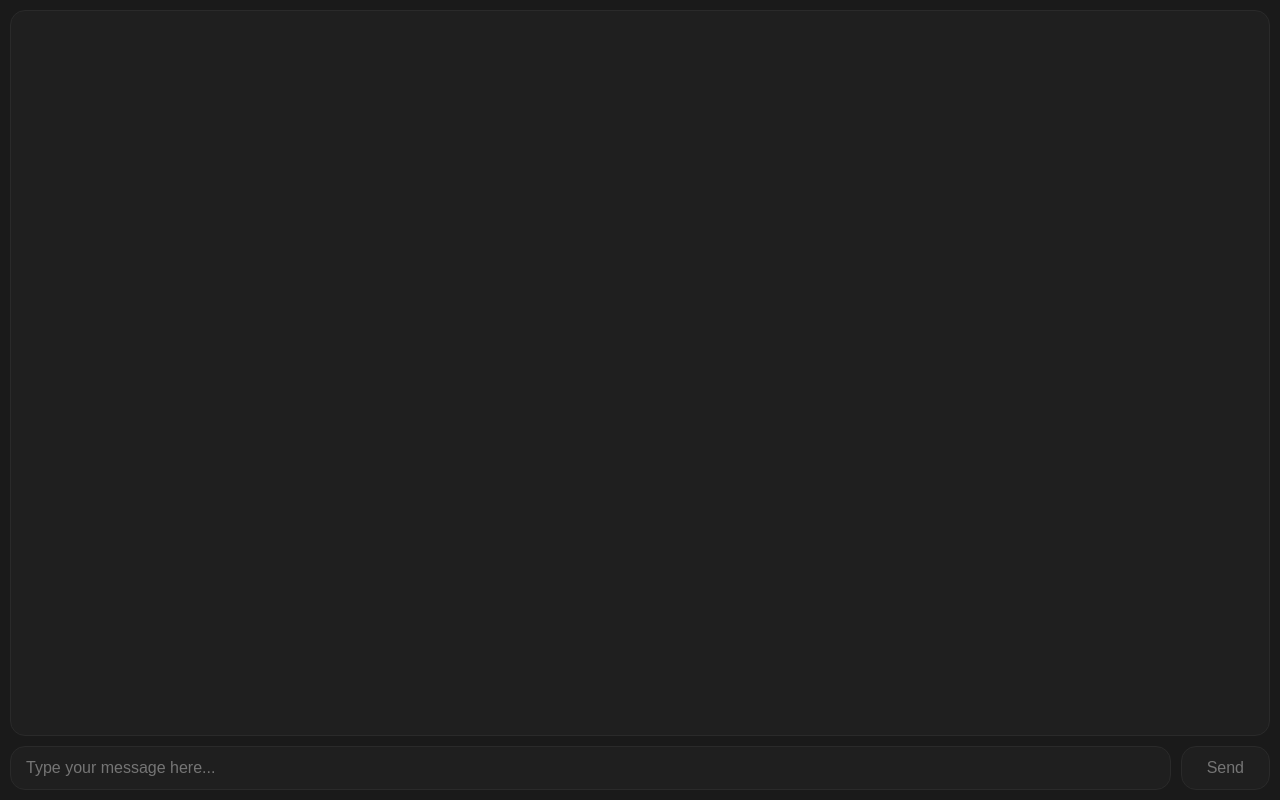
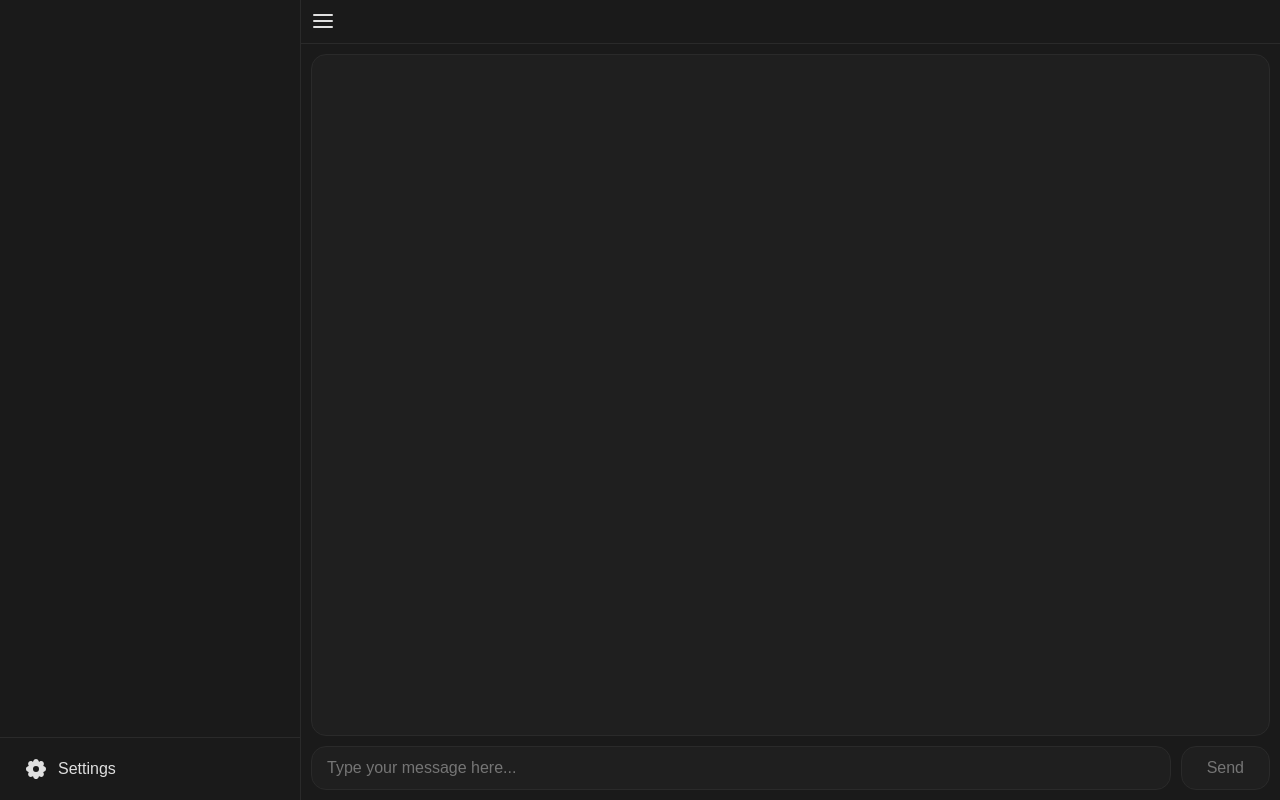
Before and after one commit to Piorum/ScLau, a React (Create React App) app in the folder chatfrontend/: page / in a window 1280 px wide. Built offline with nearby package versions, Linux system fonts and the light colour scheme.

Commit message:
Added Top/Side Bar

```diff
--- a/chatfrontend/src/App.css
+++ b/chatfrontend/src/App.css
@@ -23,10 +23,24 @@ body {
 /* Main App container using flexbox for layout */
 .App {
   display: flex;
-  flex-direction: column;
   height: 100dvh;
   background-color: var(--color-app-bg);
   color: var(--color-text-main);
+  overflow: hidden;
+}
+
+.main-content-wrapper {
+  display: flex;
+  flex-direction: column;
+  flex-grow: 1;
+  min-height: 0;
+  min-width: 0;
+}
+
+.chat-area-wrapper {
+  display: flex;
+  flex-direction: column;
+  flex-grow: 1;
 }
 
 
--- a/chatfrontend/src/App.tsx
+++ b/chatfrontend/src/App.tsx
@@ -4,10 +4,21 @@ import './ChatMessage.css';
 import './ChatHistory.css';
 import ChatHistory from './ChatHistory';
 import { Message } from './ChatMessage';
+import TopBar from './components/TopBar';
+import SideMenu from './components/SideMenu';
 
 function App() {
   const [messages, setMessages] = useState<Message[]>([]);
   const [inputValue, setInputValue] = useState('');
+  const [isMenuOpen, setIsMenuOpen] = useState(false);
+
+  const toggleMenu = () => {
+    setIsMenuOpen(!isMenuOpen);
+  };
+
+  const closeMenu = () => {
+    setIsMenuOpen(false);
+  };
 
   const fetchData = async () => {
     if (!inputValue.trim()) return;
@@ -113,6 +124,10 @@ function App() {
 
   return (
     <div className="App">
+      <SideMenu isOpen={isMenuOpen} onClose={closeMenu} />
+      <div className="main-content-wrapper">
+        <TopBar onMenuToggle={toggleMenu} />
+        <div className="chat-area-wrapper">
             <ChatHistory messages={messages} />
             <div className="input-area">
               <input
@@ -125,6 +140,8 @@ function App() {
               <button onClick={fetchData} disabled={!inputValue.trim()}>Send</button>
             </div>
         </div>
+      </div>
+    </div>
   );
 }
 
--- /dev/null
+++ b/chatfrontend/src/components/SideMenu.css
@@ -0,0 +1,102 @@
+.side-menu {
+  position: fixed;
+  top: 0;
+  left: 0;
+  width: 300px;
+  height: 100%;
+  background-color: var(--color-app-bg);
+  border-right: 1px solid var(--color-border);
+  transform: translateX(-100%);
+  transition: transform 0.3s ease-in-out;
+  z-index: 1001;
+  display: flex;
+  flex-direction: column;
+  overflow: hidden;
+}
+
+.side-menu.open {
+  transform: translateX(0);
+}
+
+.side-menu-overlay {
+  position: fixed;
+  top: 0;
+  left: 0;
+  width: 100%;
+  height: 100%;
+  background-color: rgba(0, 0, 0, 0.5);
+  opacity: 0;
+  transition: opacity 0.3s ease-in-out;
+  z-index: 1000;
+  pointer-events: none;
+}
+
+.side-menu-overlay.open {
+  opacity: 1;
+  pointer-events: auto;
+}
+
+.side-menu-header,
+.side-menu-content,
+.side-menu-footer {
+    min-width: 300px;
+}
+
+.side-menu-header {
+  border-bottom: 1px solid var(--color-border);
+  height: 25px;
+  padding: 9px;
+}
+
+.side-menu-header h2 {
+  margin: 0;
+  font-size: 1.2rem;
+}
+
+.side-menu-content {
+  flex-grow: 1;
+}
+
+.side-menu-footer {
+  padding: 3%;
+  border-top: 1px solid var(--color-border);
+}
+
+.settings-button {
+  background: transparent;
+  border: none;
+  color: var(--color-text-main);
+  display: flex;
+  align-items: center;
+  padding: 10px 15px;
+  width: 94%;
+  border-radius: 5px;
+  cursor: pointer;
+}
+
+.settings-button:hover {
+  background-color: var(--color-component-bg);
+}
+
+.settings-text {
+  margin-left: 10px;
+  font-size: 1rem;
+}
+
+/* Responsive behavior */
+@media (min-width: 768px) {
+  .side-menu {
+    transform: translateX(0);
+    position: relative;
+    width: 0;
+    transition: width 0.3s ease-in-out;
+  }
+
+  .side-menu.open {
+    width: 300px;
+  }
+
+  .side-menu-overlay {
+    display: none;
+  }
+}
--- /dev/null
+++ b/chatfrontend/src/components/SideMenu.tsx
@@ -0,0 +1,29 @@
+import React from 'react';
+import SettingsIcon from '../icons/SettingsIcon';
+import './SideMenu.css';
+
+interface SideMenuProps {
+  isOpen: boolean;
+  onClose: () => void;
+}
+
+const SideMenu: React.FC<SideMenuProps> = ({ isOpen, onClose }) => {
+  return (
+    <>
+      <div className={`side-menu-overlay ${isOpen ? 'open' : ''}`} onClick={onClose}></div>
+      <div className={`side-menu ${isOpen ? 'open' : ''}`}>
+        <div className="side-menu-content">
+          {/* Placeholder for future menu items */}
+        </div>
+        <div className="side-menu-footer">
+          <button className="settings-button">
+            <SettingsIcon color="var(--color-text-main)" />
+            <span className="settings-text">Settings</span>
+          </button>
+        </div>
+      </div>
+    </>
+  );
+};
+
+export default SideMenu;
--- /dev/null
+++ b/chatfrontend/src/components/TopBar.css
@@ -0,0 +1,22 @@
+.top-bar {
+  display: flex;
+  align-items: center;
+  height: 25px;
+  padding: 10px 0px 8px;
+  background-color: var(--color-app-bg);
+  border-bottom: 1px solid var(--color-border);
+  flex-shrink: 0; /* Prevent top bar from shrinking */
+}
+
+.menu-toggle-button {
+  background: transparent;
+  border: none;
+  cursor: pointer;
+  padding: 10px;
+}
+
+.top-bar-title {
+  font-size: 1.2rem;
+  margin: 0;
+  padding-left: 16px;
+}
--- /dev/null
+++ b/chatfrontend/src/components/TopBar.tsx
@@ -0,0 +1,19 @@
+import React from 'react';
+import HamburgerIcon from '../icons/HamburgerIcon';
+import './TopBar.css';
+
+interface TopBarProps {
+  onMenuToggle: () => void;
+}
+
+const TopBar: React.FC<TopBarProps> = ({ onMenuToggle }) => {
+  return (
+    <div className="top-bar">
+      <button onClick={onMenuToggle} className="menu-toggle-button">
+        <HamburgerIcon color="var(--color-text-main)" />
+      </button>
+    </div>
+  );
+};
+
+export default TopBar;
--- /dev/null
+++ b/chatfrontend/src/icons/HamburgerIcon.tsx
@@ -0,0 +1,11 @@
+import React from 'react';
+
+const HamburgerIcon = ({ size = 24, color = 'currentColor' }) => (
+  <svg xmlns="http://www.w3.org/2000/svg" width={size} height={size} viewBox="0 0 24 24" fill="none" stroke={color} strokeWidth="2" strokeLinecap="round" strokeLinejoin="round">
+    <line x1="3" y1="12" x2="21" y2="12"></line>
+    <line x1="3" y1="6" x2="21" y2="6"></line>
+    <line x1="3" y1="18" x2="21" y2="18"></line>
+  </svg>
+);
+
+export default HamburgerIcon;
--- /dev/null
+++ b/chatfrontend/src/icons/SettingsIcon.tsx
@@ -0,0 +1,16 @@
+import React from 'react';
+
+const SettingsIcon = ({ size = 24, color = 'currentColor' }) => (
+    <svg
+        xmlns="http://www.w3.org/2000/svg"
+        width="24"
+        height="24"
+        viewBox="0 0 24 24"
+        fill="currentColor"
+        >
+        <path d="M14.647 4.081a.724 .724 0 0 0 1.08 .448c2.439 -1.485 5.23 1.305 3.745 3.744a.724 .724 0 0 0 .447 1.08c2.775 .673 2.775 4.62 0 5.294a.724 .724 0 0 0 -.448 1.08c1.485 2.439 -1.305 5.23 -3.744 3.745a.724 .724 0 0 0 -1.08 .447c-.673 2.775 -4.62 2.775 -5.294 0a.724 .724 0 0 0 -1.08 -.448c-2.439 1.485 -5.23 -1.305 -3.745 -3.744a.724 .724 0 0 0 -.447 -1.08c-2.775 -.673 -2.775 -4.62 0 -5.294a.724 .724 0 0 0 .448 -1.08c-1.485 -2.439 1.305 -5.23 3.744 -3.745a.722 .722 0 0 0 1.08 -.447c.673 -2.775 4.62 -2.775 5.294 0zm-2.647 4.919a3 3 0 1 0 0 6a3 3 0 0 0 0 -6z" />
+    </svg>
+
+);
+
+export default SettingsIcon;
```
Lines whose indentation alone changed are shown as unchanged.
